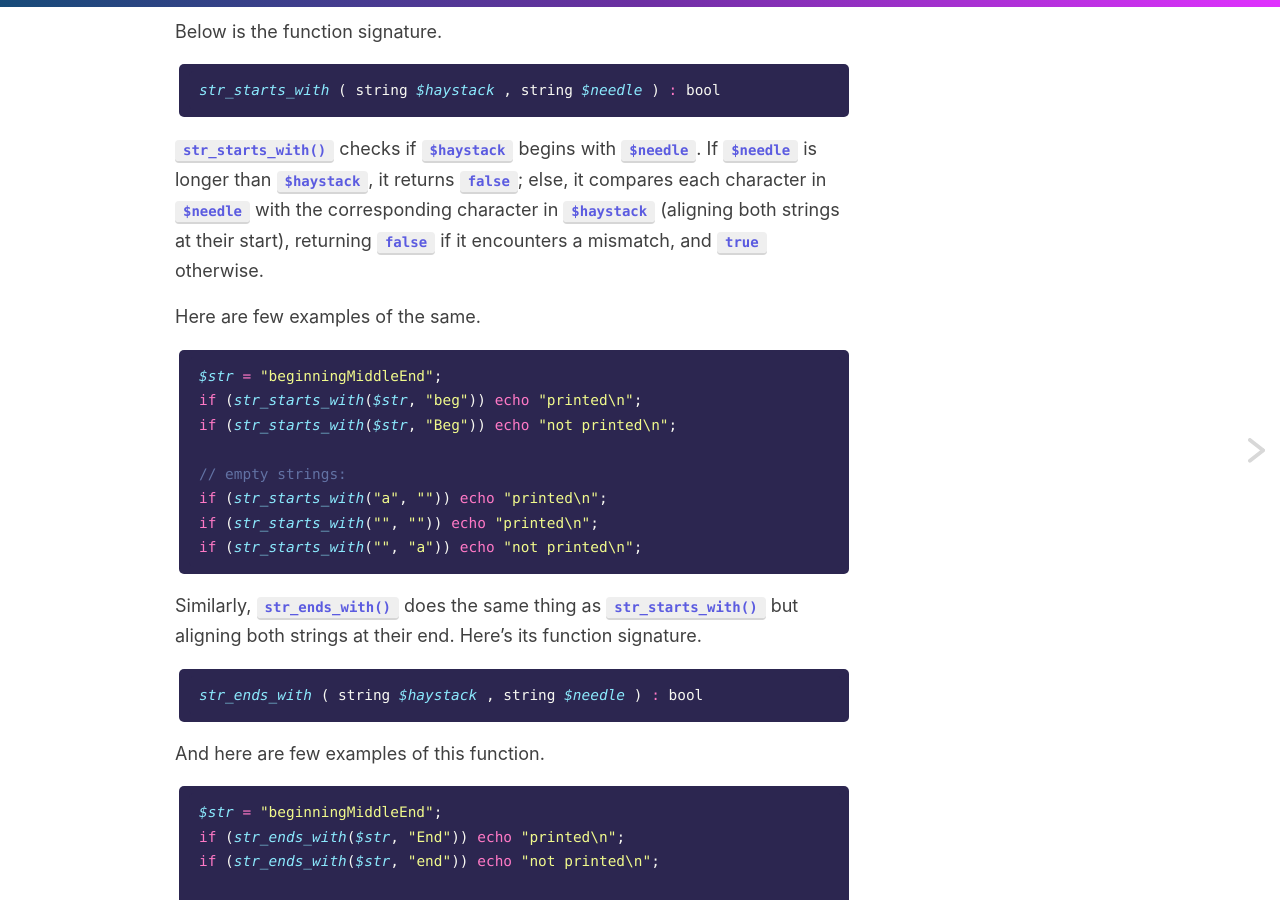
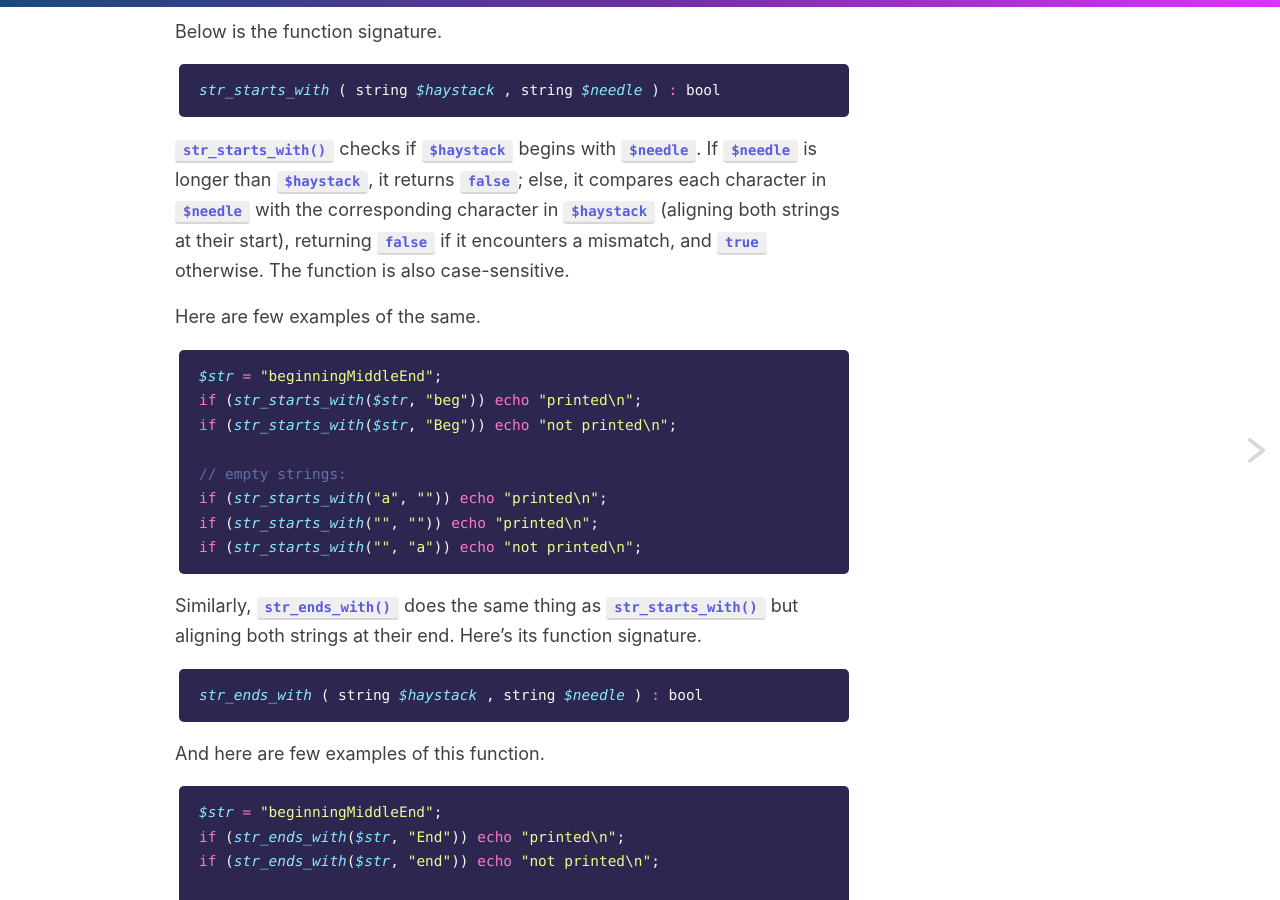
Before and after one commit to varunkumardev/amitmerchant1990.github.io, a Jekyll site: the page built from _posts/2020-06-13-new-string-functions-php8.md, in a window 1280 px wide and 900 px high, scrolled down 2368 px. Built offline with Jekyll 4.4.1, drawn with Linux system fonts in a browser that asks for light colours; comment, search, counter and statistics services are not loaded.

Commit message:
improve post.

````diff
--- a/_posts/2020-06-13-new-string-functions-php8.md
+++ b/_posts/2020-06-13-new-string-functions-php8.md
@@ -85,7 +85,7 @@ Below is the function signature.
 str_starts_with ( string $haystack , string $needle ) : bool
 ```
 
-`str_starts_with()` checks if `$haystack` begins with `$needle`. If `$needle` is longer than `$haystack`, it returns `false`; else, it compares each character in `$needle` with the corresponding character in `$haystack` (aligning both strings at their start), returning `false` if it encounters a mismatch, and `true` otherwise.
+`str_starts_with()` checks if `$haystack` begins with `$needle`. If `$needle` is longer than `$haystack`, it returns `false`; else, it compares each character in `$needle` with the corresponding character in `$haystack` (aligning both strings at their start), returning `false` if it encounters a mismatch, and `true` otherwise. The function is also case-sensitive.
 
 Here are few examples of the same.
 
````
